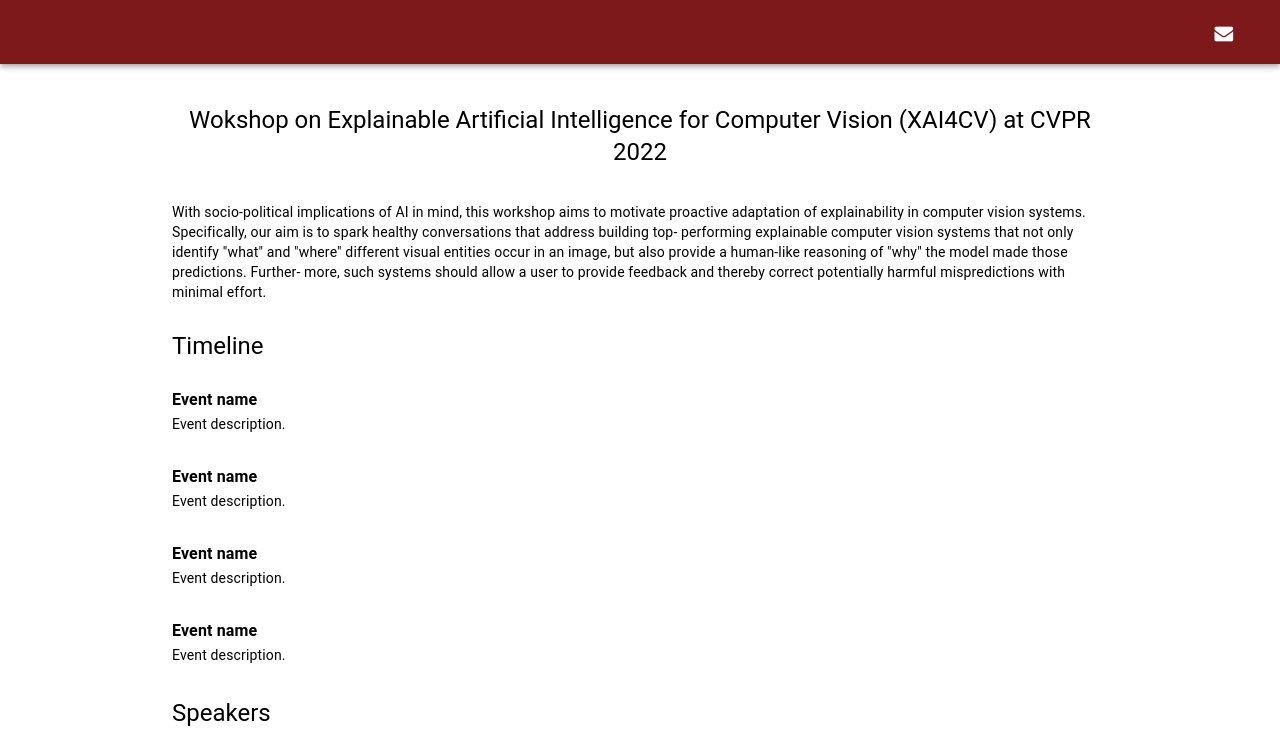
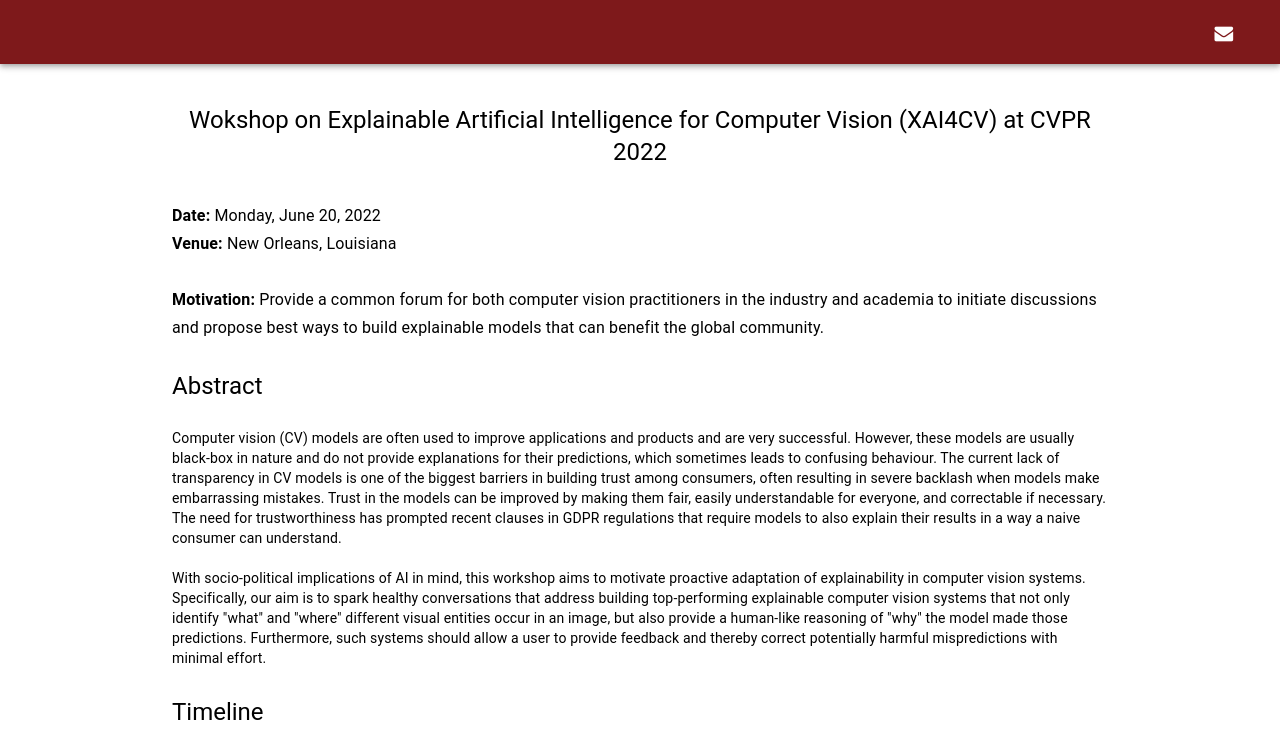
Before and after one commit to xai4cv/xai4cv.github.io, a React (Create React App) app: page /workshop in a window 1280 px wide. Shown: the top 751 px of the page. Built offline with nearby package versions, Linux system fonts and the light colour scheme.

Commit message:
Added date, venue, motivation, and abstract.

```diff
--- a/src/components/Header.js
+++ b/src/components/Header.js
@@ -80,7 +80,7 @@
                             <Link
                                 underline="none"
                                 className={[classes.buttonLink, classes.buttonsSide].join(' ')}
-                                href="mailto:abhishekkadiyan@gmail.com"
+                                href="mailto:filipradenovic@fb.com"
                             >
                                 <Button disableRipple={true} disableFocusRipple={true} color="default">
                                     <i className="fa fa-envelope fa-lg"></i>
@@ -101,7 +101,7 @@
                             <Link
                                 underline="none"
                                 className={[classes.buttonLink, classes.buttonsSide].join(' ')}
-                                href="mailto:abhishekkadiyan@gmail.com  "
+                                href="mailto:filipradenovic@fb.com  "
                             >
                                 <Button disableRipple={true} disableFocusRipple={true} color="inherit">
                                     <i className="fa fa-envelope fa-lg"></i>
--- a/src/components/Workshop.js
+++ b/src/components/Workshop.js
@@ -74,12 +74,41 @@
                                     <Grid item xs={12} className={classes.gridItem}>
                                         <Typography
                                             className={classes.sectionHeader}
+                                            variant="subtitle1"
+                                            align="left"
+                                        >
+                                            <b>Date:</b> Monday, June 20, 2022 <br></br>
+                                            <b>Venue:</b> New Orleans, Louisiana<br></br><br></br>
+                                            <b>Motivation:</b> Provide a common forum for both computer vision practitioners in the industry and academia to initiate discussions and propose best ways to build explainable models that can benefit the global community.
+                                        </Typography>
+                                    </Grid>
+
+                                    <Grid item xs={12} className={classes.gridItem}>
+                                        <Typography
+                                            className={classes.sectionHeader}
+                                            variant="h5"
+                                            align="left"
+                                            >
+                                            Abstract
+                                        </Typography>
+                                    </Grid>
+
+                                    <Grid item xs={12} className={classes.gridItem}>
+                                        <Typography
+                                            className={classes.sectionHeader}
                                             variant="body2"
                                             align="left"
                                         >
-                                            With socio-political implications of AI in mind, this workshop aims to motivate proactive adaptation of explainability in computer vision systems. Specifically, our aim is to spark healthy conversations that address building top- performing explainable computer vision systems that not only identify "what" and "where" different visual entities occur in an image, but also provide a human-like reasoning of "why" the model made those predictions. Further- more, such systems should allow a user to provide feedback and thereby correct potentially harmful mispredictions with minimal effort.
+                                            Computer vision (CV) models are often used to improve applications and products and are very successful.
+                                            However, these models are usually black-box in nature and do not provide explanations for their predictions, which sometimes leads to confusing behaviour.
+                                            The current lack of transparency in CV models is one of the biggest barriers in building trust among consumers, often resulting in severe backlash when models make embarrassing mistakes.
+                                            Trust in the models can be improved by making them fair, easily understandable for everyone, and correctable if necessary.
+                                            The need for trustworthiness has prompted recent clauses in GDPR regulations that require models to also explain their results in a way a naive consumer can understand.
+                                            <br></br><br></br>
+                                            With socio-political implications of AI in mind, this workshop aims to motivate proactive adaptation of explainability in computer vision systems.
+                                            Specifically, our aim is to spark healthy conversations that address building top-performing explainable computer vision systems that not only identify "what" and "where" different visual entities occur in an image, but also provide a human-like reasoning of "why" the model made those predictions.
+                                            Furthermore, such systems should allow a user to provide feedback and thereby correct potentially harmful mispredictions with minimal effort.
                                         </Typography>
-
                                     </Grid>
 
                                     <Grid item xs={12} className={classes.gridItem}>
```
